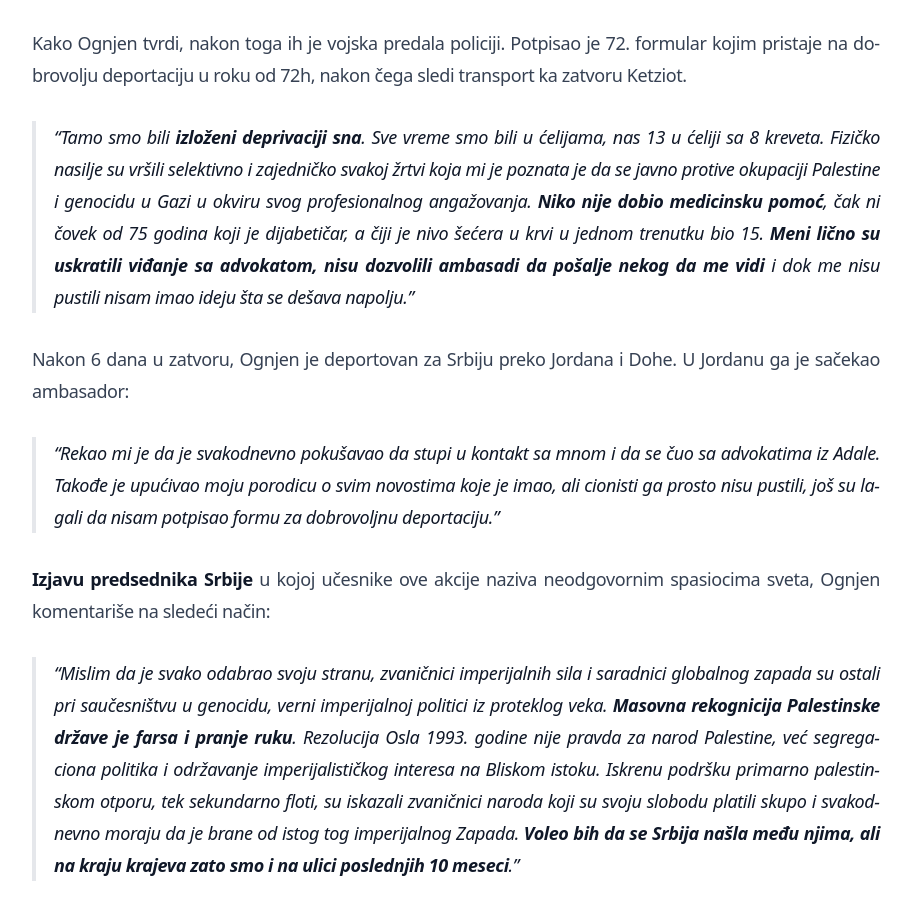
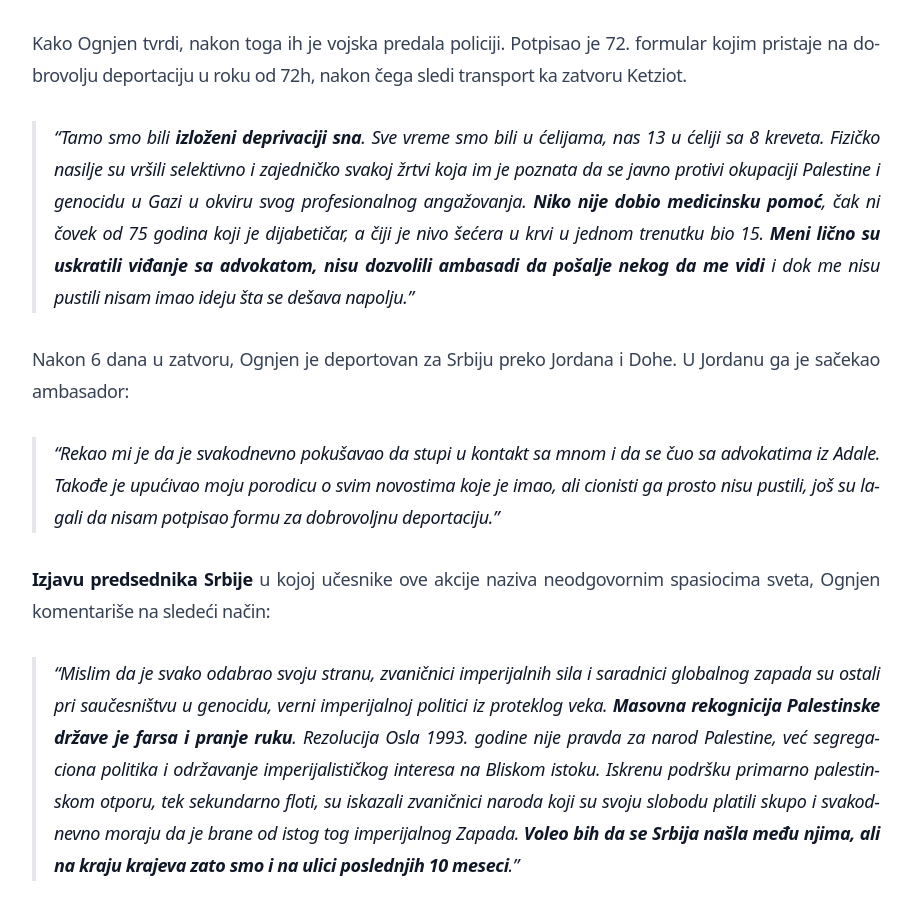
Before and after one commit to blokadainfo/website, an Astro site: page /pisali-smo/2025-10-18-otpor-i-zajednistvo-intervju-sa-ognjenom-markovicem in a window 1280 px wide. Shown: the part 1934-2844 px from the top of the page, without its empty margins (184-1096 px from the left). Built offline with nearby package versions, Linux system fonts and the light colour scheme; Astro itself is replaced by a stand-in of ours.

Commit message:
fix(posts): ognjen intervju
Signed-off-by: Aleksa Siriški <31509435+aleksasiriski@users.noreply.github.com>

```diff
--- a/src/pages/pisali-smo/2025-10-18-otpor-i-zajednistvo-intervju-sa-ognjenom-markovicem.mdx
+++ b/src/pages/pisali-smo/2025-10-18-otpor-i-zajednistvo-intervju-sa-ognjenom-markovicem.mdx
@@ -31,7 +31,7 @@ Flota je presretnuta od strane izraelske vojske, nedaleko od voda Gaze, u noći
 
 Kako Ognjen tvrdi, nakon toga ih je vojska predala policiji. Potpisao je 72. formular kojim pristaje na dobrovolju deportaciju u roku od 72h, nakon čega sledi transport ka zatvoru Ketziot.
 
-> Tamo smo bili **izloženi deprivaciji sna**. Sve vreme smo bili u ćelijama, nas 13 u ćeliji sa 8 kreveta. Fizičko nasilje su vršili selektivno i zajedničko svakoj žrtvi koja mi je poznata je da se javno protive okupaciji Palestine i genocidu u Gazi u okviru svog profesionalnog angažovanja. **Niko nije dobio medicinsku pomoć**, čak ni čovek od 75 godina koji je dijabetičar, a čiji je nivo šećera u krvi u jednom trenutku bio 15. **Meni lično su uskratili viđanje sa advokatom, nisu dozvolili ambasadi da pošalje nekog da me vidi** i dok me nisu pustili nisam imao ideju šta se dešava napolju.
+> Tamo smo bili **izloženi deprivaciji sna**. Sve vreme smo bili u ćelijama, nas 13 u ćeliji sa 8 kreveta. Fizičko nasilje su vršili selektivno i zajedničko svakoj žrtvi koja im je poznata da se javno protivi okupaciji Palestine i genocidu u Gazi u okviru svog profesionalnog angažovanja. **Niko nije dobio medicinsku pomoć**, čak ni čovek od 75 godina koji je dijabetičar, a čiji je nivo šećera u krvi u jednom trenutku bio 15. **Meni lično su uskratili viđanje sa advokatom, nisu dozvolili ambasadi da pošalje nekog da me vidi** i dok me nisu pustili nisam imao ideju šta se dešava napolju.
 
 Nakon 6 dana u zatvoru, Ognjen je deportovan za Srbiju preko Jordana i Dohe. U Jordanu ga je sačekao ambasador:
 
```
